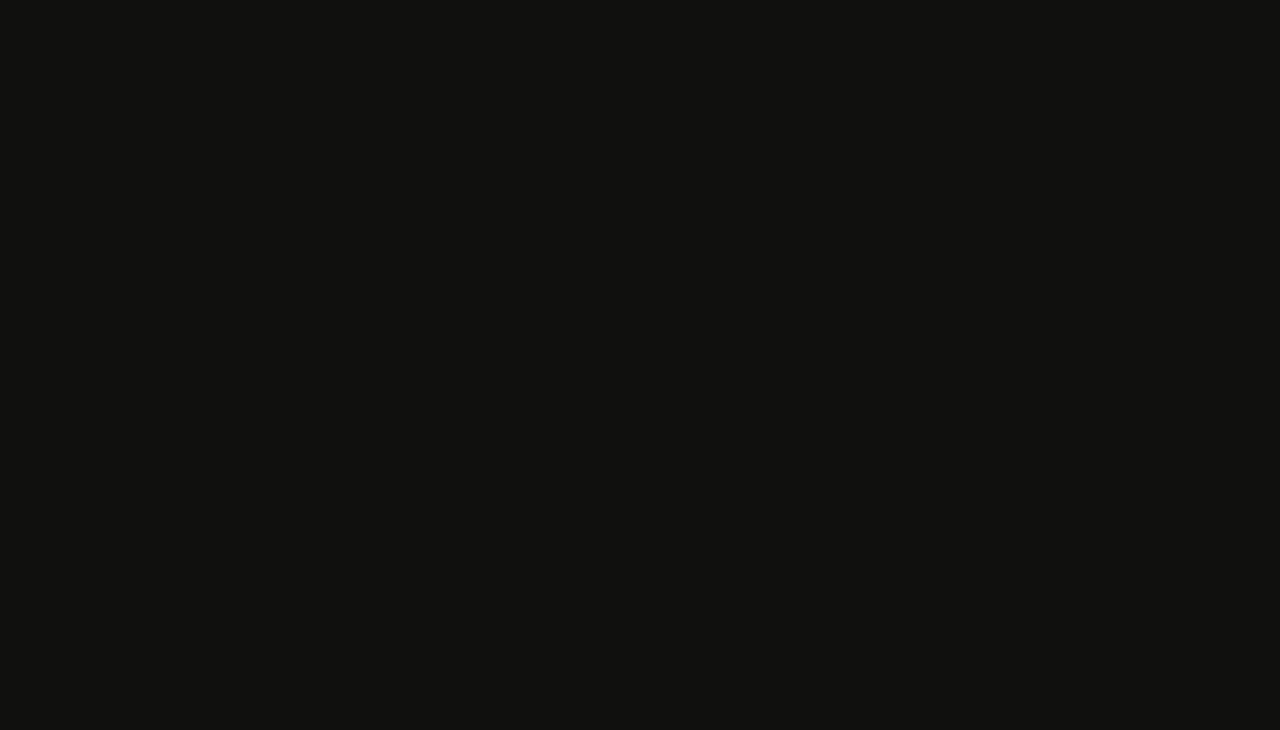
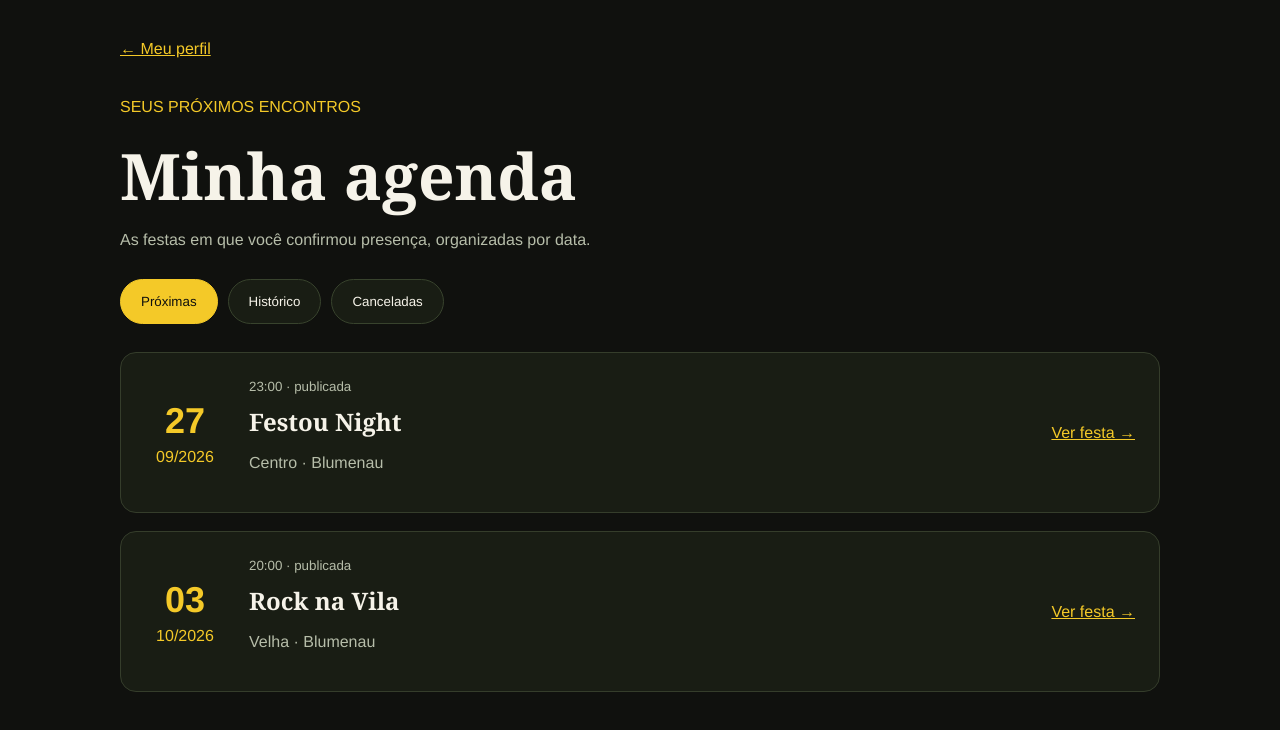
Before and after one commit to Neumann741/FESTOU-, an Angular app: page /agenda in a window 1280 px wide. Before the commit this address led to /. Shown: the top 730 px of the page. Built offline with nearby package versions, Linux system fonts and the light colour scheme.

Commit message:
adiciona agenda pessoal e historico

```diff
--- a/src/app/app.routes.ts
+++ b/src/app/app.routes.ts
@@ -1,4 +1,5 @@
 import { Routes } from '@angular/router';
+import { Agenda } from './pages/agenda/agenda';
 import { Notificacoes } from './pages/notificacoes/notificacoes';
 import { EditarPerfil } from './pages/editar-perfil/editar-perfil';
 import { HomePage } from './pages/home-page/home-page';
@@ -13,6 +14,7 @@ import { GaleriaPage } from './pages/galeria/galeria';
 import { PlaylistPage } from './pages/playlist/playlist';
 
 export const routes: Routes = [
+  { path: 'agenda', component: Agenda },
   { path: 'notificacoes', component: Notificacoes },
   { path: 'mapa', loadComponent: () => import('./componentes/mapa/mapa').then(m => m.Mapa) },
   { path: '', redirectTo: 'home-page', pathMatch: 'full' },
--- /dev/null
+++ b/src/app/pages/agenda/agenda.css
@@ -0,0 +1,15 @@
+.pagina-agenda { min-height: 100vh; padding: 40px max(20px, calc((100% - 1040px) / 2)); color: #f6f3e9; background: #10110e; }
+header { margin: 40px 0 30px; }
+header p, a { color: #f4c928; }
+h1 { font-size: clamp(38px, 7vw, 64px); margin: 12px 0; }
+header span, p, small { color: #b6bda9; }
+nav { display: flex; flex-wrap: wrap; gap: 10px; margin-bottom: 28px; }
+button { padding: 14px 20px; border: 1px solid #38432d; border-radius: 24px; background: #191d14; color: #f6f3e9; cursor: pointer; }
+button.ativa { background: #f4c928; color: #10110e; border-color: #f4c928; }
+article { display: flex; gap: 24px; align-items: center; margin: 18px 0; padding: 24px; background: #191d14; border: 1px solid #353d2b; border-radius: 16px; }
+.data { display: grid; gap: 6px; text-align: center; color: #f4c928; min-width: 80px; }
+.data strong { font-size: 36px; }
+.informacoes { flex: 1; min-width: 0; overflow-wrap: anywhere; }
+h2 { margin: 10px 0; }
+.vazio { display: block; text-align: center; padding: 48px 24px; }
+@media (max-width: 600px) { article { flex-wrap: wrap; gap: 16px; } article > a { width: 100%; } }
--- /dev/null
+++ b/src/app/pages/agenda/agenda.html
@@ -0,0 +1,12 @@
+<main class="pagina-agenda">
+  <a routerLink="/perfil">← Meu perfil</a>
+  <header><p>SEUS PRÓXIMOS ENCONTROS</p><h1>Minha agenda</h1><span>As festas em que você confirmou presença, organizadas por data.</span></header>
+  <nav><button [class.ativa]="aba() === 'proximas'" (click)="aba.set('proximas')">Próximas</button><button [class.ativa]="aba() === 'historico'" (click)="aba.set('historico')">Histórico</button><button [class.ativa]="aba() === 'canceladas'" (click)="aba.set('canceladas')">Canceladas</button></nav>
+  <section>
+    @for (festa of lista(); track festa.id) {
+      <article><div class="data"><strong>{{ festa.data | date:'dd' }}</strong><span>{{ festa.data | date:'MM/yyyy' }}</span></div><div class="informacoes"><small>{{ festa.horario }} · {{ interacao.status(festa) }}</small><h2>{{ festa.nome }}</h2><p>{{ festa.local }} · {{ festa.cidade }}</p></div><a [routerLink]="['/festa', festa.id]">Ver festa →</a></article>
+    } @empty {
+      <article class="vazio"><h2>Nenhuma festa por aqui ainda.</h2><p>As presenças confirmadas aparecem automaticamente nesta agenda.</p><a routerLink="/vitrine">Explorar festas</a></article>
+    }
+  </section>
+</main>
--- /dev/null
+++ b/src/app/pages/agenda/agenda.ts
@@ -0,0 +1,28 @@
+import { Component, computed, inject, signal } from '@angular/core';
+import { takeUntilDestroyed } from '@angular/core/rxjs-interop';
+import { RouterLink } from '@angular/router';
+import { DatePipe } from '@angular/common';
+import { Festa } from '../../models/festa';
+import { FestaService } from '../../services/festa.service';
+import { Interacao } from '../../services/interacao';
+
+@Component({
+  imports: [RouterLink, DatePipe],
+  selector: 'app-agenda',
+  styleUrl: './agenda.css',
+  templateUrl: './agenda.html',
+})
+export class Agenda {
+  readonly interacao = inject(Interacao);
+  festas = signal<Festa[]>([]);
+  aba = signal('proximas');
+  lista = computed(() => this.festas().filter(festa => {
+    if (!this.interacao.confirmadas().includes(festa.id)) return false;
+    const status = this.interacao.status(festa);
+    return this.aba() === 'historico' ? status === 'encerrada' : this.aba() === 'canceladas' ? status === 'cancelada' : !this.interacao.fechada(festa);
+  }).sort((a, b) => (a.data + a.horario).localeCompare(b.data + b.horario) * (this.aba() === 'historico' ? -1 : 1)));
+
+  constructor() {
+    inject(FestaService).getFestas().pipe(takeUntilDestroyed()).subscribe(festas => this.festas.set(festas));
+  }
+}
--- a/src/app/pages/perfil/perfil.html
+++ b/src/app/pages/perfil/perfil.html
@@ -39,6 +39,7 @@
         </div>
       </section>
       <aside class="lateral-social">
+        <a class="mapa-social" routerLink="/agenda">Minha agenda e histórico →</a>
         <a class="mapa-social" routerLink="/notificacoes">Notificações · {{ avisos.naoLidos() }} novas →</a>
         <section class="amigos-social"><div class="titulo-social"><h2>Sua galera</h2><span>{{ amigos.length }}</span></div>
           @for (amigo of amigos; track amigo.nome; let i = $index) {
```
